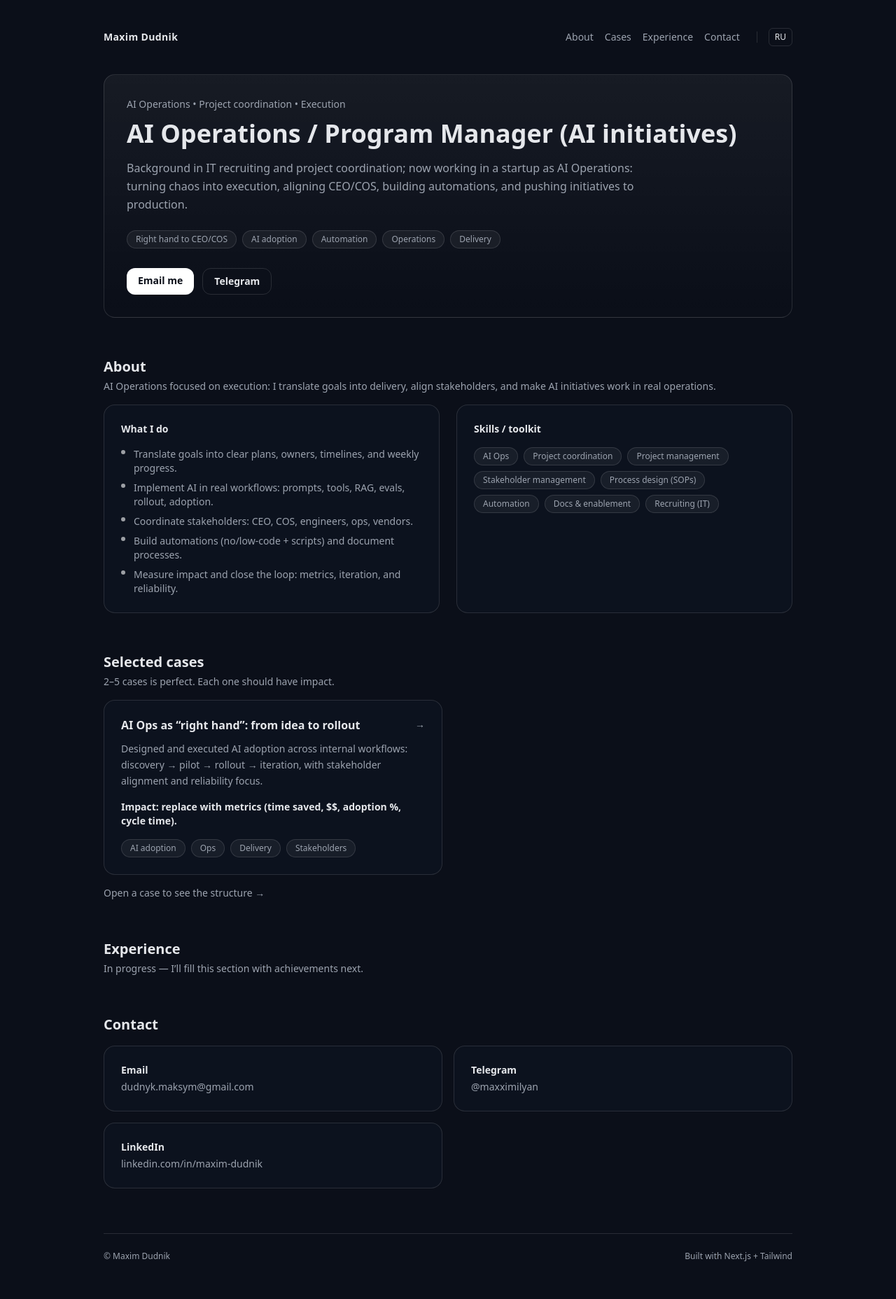
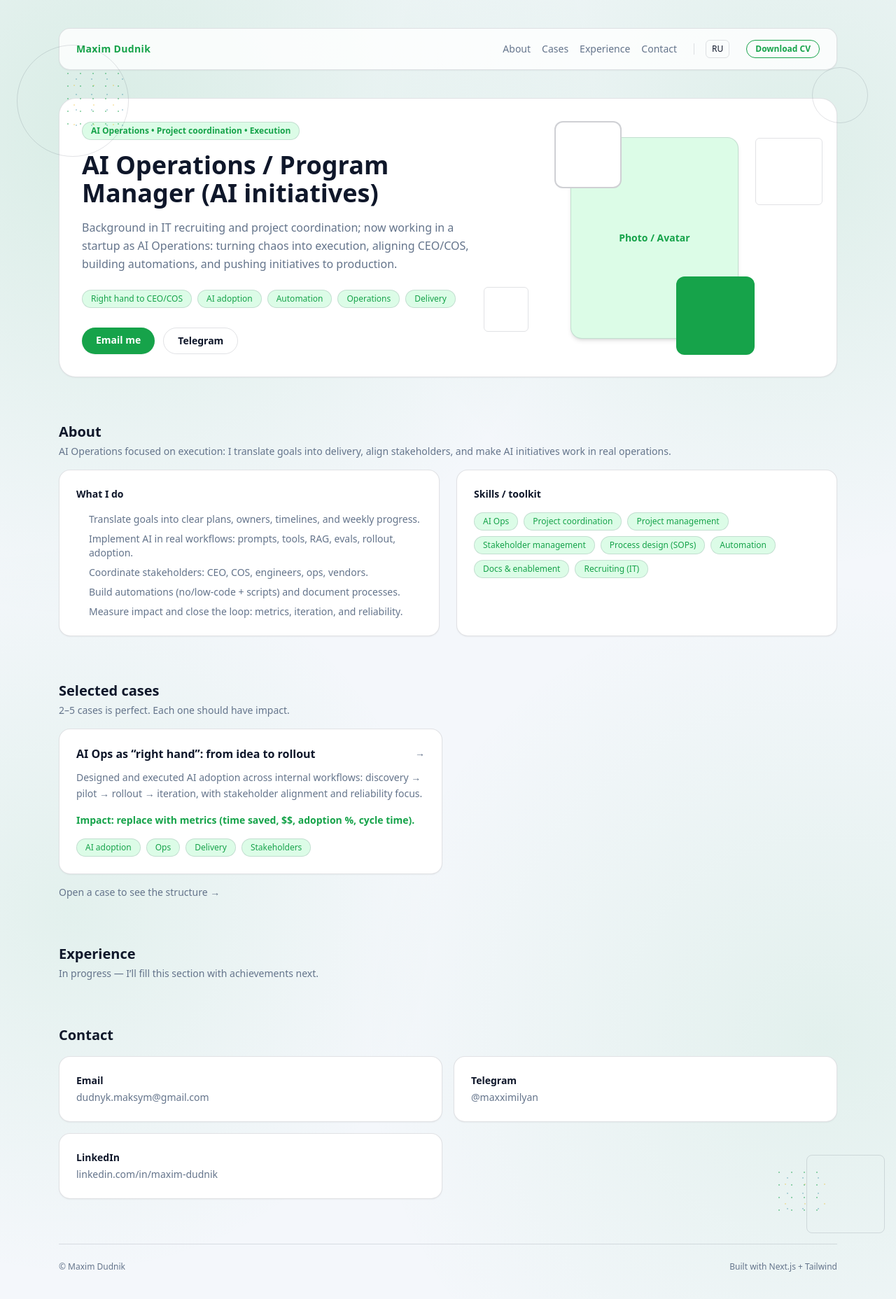
Before and after one commit to Maxximilyan/portfolio, a Next.js app: page /en in a window 1280 px wide. Shown: the whole page at 70% size. Built offline with nearby package versions, Linux system fonts and the light colour scheme.

Commit message:
Update design to light green aesthetic

```diff
--- a/src/app/[locale]/layout.tsx
+++ b/src/app/[locale]/layout.tsx
@@ -41,9 +41,16 @@ export default async function LocaleLayout({
   const content = getContent(locale);
 
   return (
-    <div className="mx-auto max-w-5xl px-5 py-10">
-      <header className="mb-10 flex items-center justify-between gap-4">
-        <a href={`/${locale}`} className="text-sm font-semibold tracking-wide">
+    <div className="relative mx-auto max-w-6xl px-5 py-10">
+      <div className="pointer-events-none absolute -left-10 top-16 hidden h-40 w-40 rounded-full border border-border md:block" />
+      <div className="pointer-events-none absolute -right-6 top-24 hidden h-20 w-20 rounded-full border border-border md:block" />
+      <div className="pointer-events-none absolute -right-12 bottom-24 hidden h-28 w-28 rounded-lg border border-border md:block" />
+
+      <div className="pointer-events-none absolute left-6 top-24 hidden h-24 w-24 rounded-md opacity-60 md:block dot-grid" />
+      <div className="pointer-events-none absolute right-8 bottom-28 hidden h-20 w-20 rounded-md opacity-60 md:block dot-grid" />
+
+      <header className="mb-10 flex items-center justify-between gap-4 rounded-2xl border border-border bg-card/80 px-6 py-4 shadow-sm">
+        <a href={`/${locale}`} className="text-sm font-semibold tracking-wide text-accent">
           {content.header.brand}
         </a>
         <nav className="flex items-center gap-4 text-sm text-muted">
@@ -61,10 +68,16 @@ export default async function LocaleLayout({
           </a>
           <div className="ml-2 h-4 w-px bg-border" />
           <a
-            className="rounded-md border border-border px-2 py-1 text-xs text-text hover:bg-white/5"
+            className="rounded-md border border-border px-2 py-1 text-xs text-text hover:bg-accentSoft"
             href={`/${locale === "en" ? "ru" : "en"}`}
           >
             {locale === "en" ? "RU" : "EN"}
+          </a>
+          <a
+            className="ml-2 hidden rounded-full border border-accent px-3 py-1 text-xs font-semibold text-accent hover:bg-accent hover:text-white md:inline-flex"
+            href={`/${locale}#contact`}
+          >
+            Download CV
           </a>
         </nav>
       </header>
--- a/src/app/[locale]/page.tsx
+++ b/src/app/[locale]/page.tsx
@@ -18,13 +18,16 @@ export default async function LocaleHomePage({
   const content = getContent(locale);
 
   return (
-    <div className="space-y-14">
-      <section className="rounded-2xl border border-border bg-gradient-to-b from-white/5 to-transparent p-8">
-        <p className="text-sm text-muted">{content.hero.kicker}</p>
-        <h1 className="mt-3 text-3xl font-semibold leading-tight md:text-4xl">
+    <div className="space-y-16">
+      <section className="grid gap-8 rounded-3xl border border-border bg-card p-8 shadow-sm md:grid-cols-[1.1fr_0.9fr]">
+        <div>
+          <span className="inline-flex items-center gap-2 rounded-full border border-border bg-accentSoft px-3 py-1 text-xs font-semibold text-accent">
+            {content.hero.kicker}
+          </span>
+          <h1 className="mt-4 text-3xl font-semibold leading-tight md:text-4xl">
             {content.hero.title}
           </h1>
-        <p className="mt-4 max-w-3xl text-base leading-relaxed text-muted">
+          <p className="mt-4 max-w-2xl text-base leading-relaxed text-muted">
             {content.hero.subtitle}
           </p>
 
@@ -37,7 +40,7 @@ export default async function LocaleHomePage({
           <div className="mt-7 flex flex-wrap gap-3">
             {content.hero.primaryCta && (
               <a
-              className="rounded-xl bg-white px-4 py-2 text-sm font-semibold text-bg hover:bg-white/90"
+                className="rounded-full bg-accent px-5 py-2 text-sm font-semibold text-white shadow-sm hover:bg-green-700"
                 href={content.hero.primaryCta.href}
               >
                 {content.hero.primaryCta.label}
@@ -45,18 +48,31 @@ export default async function LocaleHomePage({
             )}
             {content.hero.secondaryCta && (
               <a
-              className="rounded-xl border border-border px-4 py-2 text-sm font-semibold hover:bg-white/5"
+                className="rounded-full border border-border px-5 py-2 text-sm font-semibold text-text hover:bg-accentSoft"
                 href={content.hero.secondaryCta.href}
               >
                 {content.hero.secondaryCta.label}
               </a>
             )}
           </div>
+        </div>
+
+        <div className="relative flex items-center justify-center">
+          <div className="absolute -right-3 top-6 h-24 w-24 rounded-md border border-border" />
+          <div className="absolute -left-4 bottom-8 h-16 w-16 rounded-md border border-border" />
+          <div className="relative h-72 w-60 rounded-2xl border border-border bg-accentSoft shadow-md">
+            <div className="absolute -left-6 -top-6 h-24 w-24 rounded-xl border-2 border-text/20 bg-white" />
+            <div className="absolute -right-6 -bottom-6 h-28 w-28 rounded-xl bg-accent" />
+            <div className="absolute inset-0 flex items-center justify-center text-sm font-semibold text-accent">
+              Photo / Avatar
+            </div>
+          </div>
+        </div>
       </section>
 
       <Section id="about" title={content.about.title} subtitle={content.about.subtitle}>
         <div className="grid gap-6 md:grid-cols-2">
-          <div className="rounded-2xl border border-border bg-card/40 p-6">
+          <div className="rounded-2xl border border-border bg-card p-6 shadow-sm">
             <h3 className="text-sm font-semibold">{content.about.blockTitle}</h3>
             <ul className="mt-4 space-y-2 text-sm text-muted">
               {content.about.bullets.map((b) => (
@@ -68,7 +84,7 @@ export default async function LocaleHomePage({
             </ul>
           </div>
 
-          <div className="rounded-2xl border border-border bg-card/40 p-6">
+          <div className="rounded-2xl border border-border bg-card p-6 shadow-sm">
             <h3 className="text-sm font-semibold">{content.skills.title}</h3>
             <div className="mt-4 flex flex-wrap gap-2">
               {content.skills.items.map((s) => (
@@ -109,7 +125,7 @@ export default async function LocaleHomePage({
       >
         <div className="space-y-4">
           {content.experience.items.map((e) => (
-            <div key={e.company + e.role} className="rounded-2xl border border-border bg-card/40 p-6">
+            <div key={e.company + e.role} className="rounded-2xl border border-border bg-card p-6 shadow-sm">
               <div className="flex flex-wrap items-baseline justify-between gap-3">
                 <div>
                   <p className="text-sm font-semibold">{e.role}</p>
@@ -135,7 +151,7 @@ export default async function LocaleHomePage({
           {content.contact.items.map((c) => (
             <a
               key={c.label}
-              className="rounded-2xl border border-border bg-card/40 p-6 hover:bg-white/5"
+              className="rounded-2xl border border-border bg-card p-6 shadow-sm hover:-translate-y-0.5 hover:shadow-md"
               href={c.href}
             >
               <p className="text-sm font-semibold">{c.label}</p>
--- a/src/app/layout.tsx
+++ b/src/app/layout.tsx
@@ -3,7 +3,9 @@ import "@/styles/globals.css";
 export default function RootLayout({ children }: { children: React.ReactNode }) {
   return (
     <html lang="en" className="h-full scroll-smooth">
-      <body className="min-h-full bg-bg text-text antialiased">{children}</body>
+      <body className="min-h-full bg-bg text-text antialiased">
+        <div className="page-bg min-h-full">{children}</div>
+      </body>
     </html>
   );
 }
--- a/src/components/CaseCard.tsx
+++ b/src/components/CaseCard.tsx
@@ -20,15 +20,15 @@ export function CaseCard({
   return (
     <Link
       href={`/${locale}/cases/${slug}`}
-      className="group rounded-2xl border border-border bg-card/40 p-6 transition hover:bg-white/5"
+      className="group rounded-2xl border border-border bg-card p-6 shadow-sm transition hover:-translate-y-0.5 hover:shadow-md"
     >
       <div className="flex items-start justify-between gap-4">
         <h3 className="text-base font-semibold leading-snug">{title}</h3>
-        <span className="text-sm text-muted transition group-hover:text-text">→</span>
+        <span className="text-sm text-muted transition group-hover:text-accent">→</span>
       </div>
       <p className="mt-3 text-sm leading-relaxed text-muted">{summary}</p>
       {impact ? (
-        <p className="mt-4 text-sm font-semibold">{impact}</p>
+        <p className="mt-4 text-sm font-semibold text-accent">{impact}</p>
       ) : (
         <div className="mt-4 h-5" />
       )}
--- a/src/components/Pill.tsx
+++ b/src/components/Pill.tsx
@@ -1,6 +1,6 @@
 export function Pill({ children }: { children: React.ReactNode }) {
   return (
-    <span className="rounded-full border border-border bg-white/5 px-3 py-1 text-xs text-muted">
+    <span className="rounded-full border border-border bg-accentSoft px-3 py-1 text-xs font-medium text-accent">
       {children}
     </span>
   );
--- a/src/components/Section.tsx
+++ b/src/components/Section.tsx
@@ -12,7 +12,7 @@ export function Section({
   return (
     <section id={id} className="space-y-4">
       <header className="space-y-1">
-        <h2 className="text-xl font-semibold">{title}</h2>
+        <h2 className="text-xl font-semibold text-text">{title}</h2>
         {subtitle ? <p className="text-sm text-muted">{subtitle}</p> : null}
       </header>
       {children}
--- a/src/styles/globals.css
+++ b/src/styles/globals.css
@@ -7,6 +7,28 @@ body {
   height: 100%;
 }
 
+body {
+  background-color: #f4f7fb;
+  color: #0f172a;
+}
+
+.page-bg {
+  background-image:
+    radial-gradient(circle at 12% 10%, rgba(22, 163, 74, 0.12), transparent 35%),
+    radial-gradient(circle at 88% 12%, rgba(22, 163, 74, 0.1), transparent 30%),
+    radial-gradient(circle at 8% 70%, rgba(22, 163, 74, 0.08), transparent 30%),
+    radial-gradient(circle at 92% 80%, rgba(22, 163, 74, 0.08), transparent 35%);
+}
+
+.dot-grid {
+  background-image:
+    radial-gradient(rgba(22, 163, 74, 0.7) 1.2px, transparent 1.2px),
+    radial-gradient(rgba(14, 116, 144, 0.45) 1px, transparent 1px),
+    radial-gradient(rgba(234, 179, 8, 0.45) 1px, transparent 1px);
+  background-size: 18px 18px, 22px 22px, 28px 28px;
+  background-position: 0 0, 10px 6px, 4px 12px;
+}
+
 ::selection {
-  background: rgba(255, 255, 255, 0.18);
+  background: rgba(22, 163, 74, 0.18);
 }
--- a/tailwind.config.ts
+++ b/tailwind.config.ts
@@ -5,11 +5,13 @@ export default {
   theme: {
     extend: {
       colors: {
-        bg: "#0B0F19",
-        card: "#111827",
-        text: "#E5E7EB",
-        muted: "#9CA3AF",
-        border: "rgba(255,255,255,0.12)"
+        bg: "#F4F7FB",
+        card: "#FFFFFF",
+        text: "#0F172A",
+        muted: "#64748B",
+        border: "rgba(15, 23, 42, 0.12)",
+        accent: "#16A34A",
+        accentSoft: "#DCFCE7"
       }
     },
   },
```
Also changed, not shown: src/app/[locale]/cases/[slug]/page.tsx (+6 -6 lines). Lines whose indentation alone changed are shown as unchanged.
